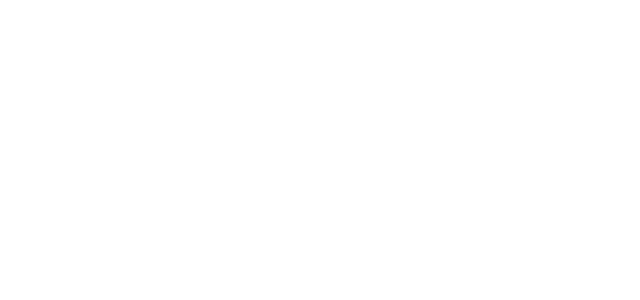
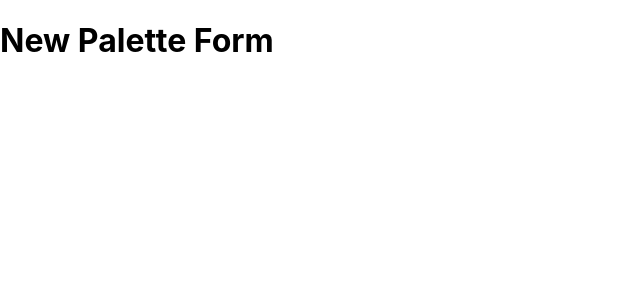
Before and after one commit to praggygruntt/Couleur, a React (Create React App) app: page /new-palette in a window 1280 px wide. Shown: the top 300 px of the page, without its empty margins (0-640 px from the left). Built offline with nearby package versions, Linux system fonts and the light colour scheme.

Commit message:
Create NewPaletteForm & Link

```diff
--- a/src/App.js
+++ b/src/App.js
@@ -3,6 +3,7 @@
 import Palette from './Components/Palette';
 import PaletteList from './Components/PaletteList';
 import SinglePalette from './Components/SinglePalette';
+import NewPaletteForm from './Components/NewPaletteForm';
 import seedPalettes from './seedPalettes';
 import {generateFullPalette} from './colorHelpers';
 
@@ -35,6 +36,10 @@
               palette={generateFullPalette(this.findPalette(routeProps.match.params.paletteId))}/>}
               />
           />
+        <Route
+          exact path="/new-palette"
+          render={() => <NewPaletteForm />}
+        />
       </Switch>
     )
   }
--- /dev/null
+++ b/src/Components/NewPaletteForm.js
@@ -0,0 +1,11 @@
+import React, {Component} from 'react';
+
+export default class NewPaletteForm extends Component {
+    render() {
+        return(
+            <div>
+                <h1>New Palette Form</h1>
+            </div>
+        )
+    }
+}
--- a/src/Components/PaletteList.js
+++ b/src/Components/PaletteList.js
@@ -1,6 +1,7 @@
 import React, {Component} from 'react';
 import MiniPalette from './MiniPalette';
 import { withStyles } from '@material-ui/styles';
+import {Link} from 'react-router-dom';
 
 const styles = {
     root: {
@@ -21,7 +22,12 @@
         display: "flex",
         width: "100%",
         justifyContent: "space-between",
-        color: "white"
+        color: "white",
+        alignItems: "center",
+        "& a": {
+            color: "white",
+            lineHeight: "2"
+        }
     },
     palettes: {
         boxSizing: "border-box",
@@ -43,6 +49,7 @@
                 <div className={classes.container}>
                     <nav className={classes.nav}>
                         <h1>COULEUR  // Palette Designer</h1>
+                        <Link to="/new-palette" className={classes.newPaletteButton}>Create Palette</Link>
                     </nav>
                     <div className={classes.palettes}>
                         {palettes.map(palette => (
```
